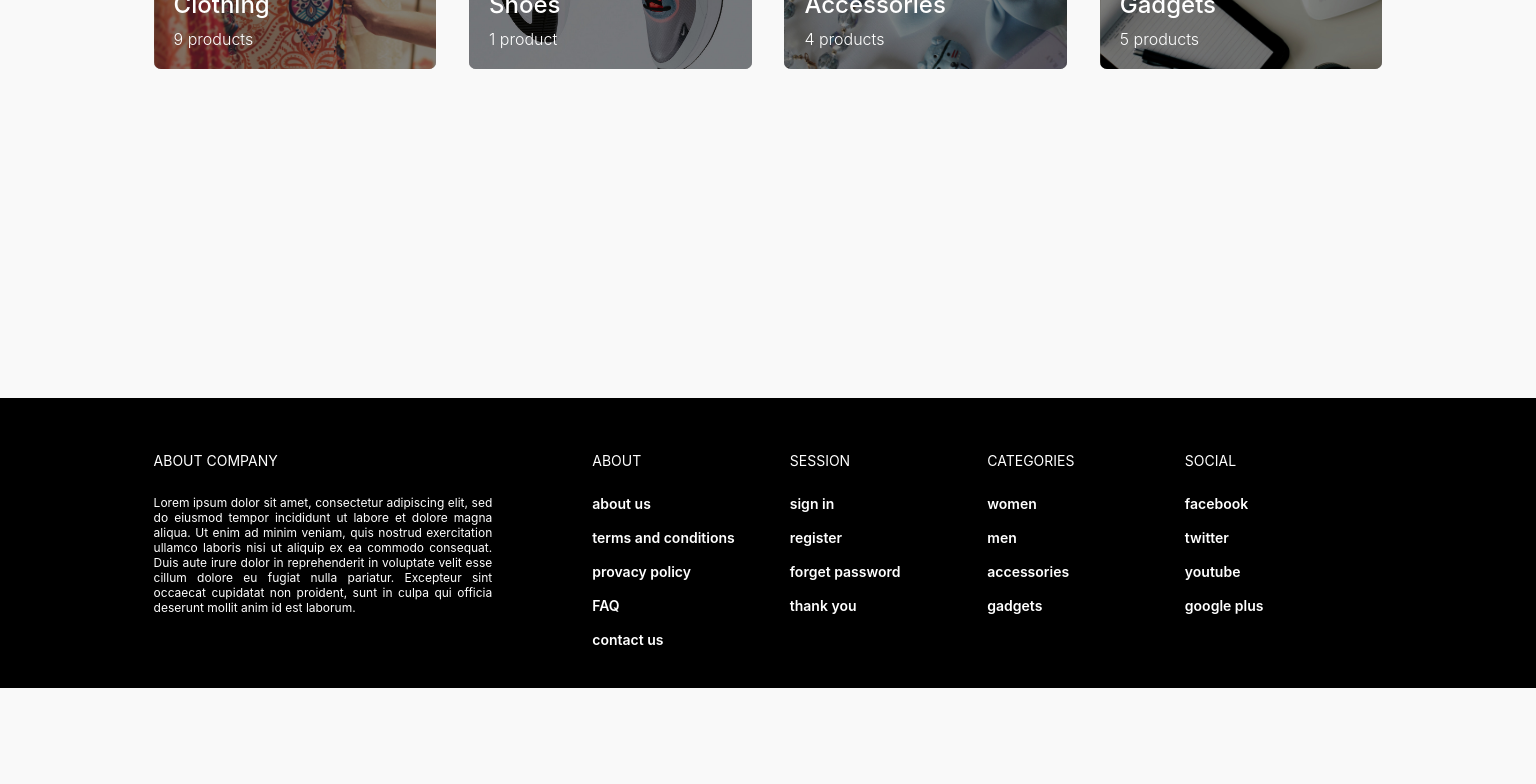
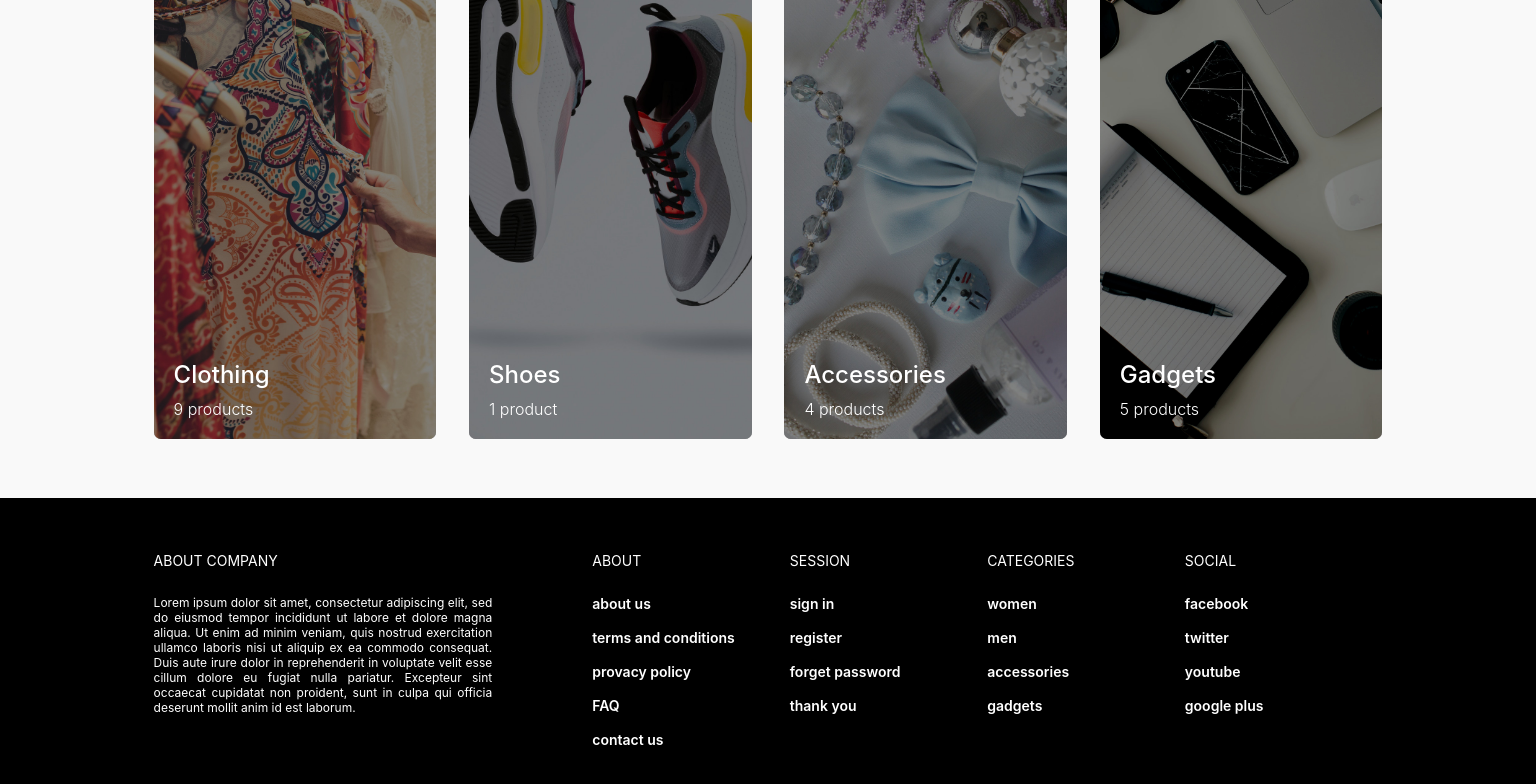
Before and after one commit to MagPtak/ShopApp, a React (Create React App) app: page / in a window 1536 px wide. Shown: the part 1052-1836 px from the top of the page. Before the commit the page ends 1740 px from the top, so only its background shows below. Built offline with nearby package versions, Linux system fonts and the light colour scheme; the HTML template or start-up script is replaced by a standard one.

Commit message:
[JRD-4] change styles and formating

```diff
--- a/src/App.tsx
+++ b/src/App.tsx
@@ -17,6 +17,7 @@ function App() {
     <div className="appWrapper">
       <Router>
         <Header />
+        <div className="contentWrapper">
           <Routes>
             <Route path={routerPaths.home} element={<Home />} />
             <Route path={routerPaths.signin} element={<SignIn />}/>
@@ -27,6 +28,7 @@ function App() {
             <Route path={routerPaths.cart} element={<Cart />} />
             <Route path={routerPaths.other} element={<Other />} />
           </Routes>
+        </div>
         <Footer />
       </Router>
     </div>
--- a/src/components/CategorySection/CategorySection.css
+++ b/src/components/CategorySection/CategorySection.css
@@ -1,6 +1,5 @@
 .categoryContainer{
-  height: 600px;
-  /* background-color: grey; */
+  height: 700px;
   margin: 0 10% 20px 10%;
 
 }
@@ -10,7 +9,7 @@
   font-weight: 300;
 }
 
-.categoryContent{
+.categorySectionContent{
   display: flex;
   justify-content: space-between;
   height: 85%;
@@ -23,6 +22,7 @@
   border-radius: 7px;
   border: none;
   padding: 0;
+
 }
 
 .clothing, .shoes, .accessories, .gadgets{
@@ -68,7 +68,13 @@
   margin: 10px 0 20px 20px;
 }
 
-@media screen and (max-width: 767px) {
+@media screen and (min-width: 1441px) {
+  .categorySectionContent{
+    height: 85%;
+  }
 
-
+  .category{
+    height: 100%;
+    width: 23%;
+  }
 }
--- a/src/components/CategorySection/CategorySection.tsx
+++ b/src/components/CategorySection/CategorySection.tsx
@@ -6,7 +6,7 @@ const CategoryContainer: React.FC<Record<string, unknown>> = () => {
  return (
     <div className='categoryContainer'>
       <p className='categoryHeading'>Shop By Category</p>
-      <div className='categoryContent'>
+      <div className='categorySectionContent'>
         <NavLink to="/category/clothing" className='category'>
          <div className='clothing'>
           <p className='categoryName'>Clothing</p>
@@ -32,7 +32,6 @@ const CategoryContainer: React.FC<Record<string, unknown>> = () => {
           </div>
         </NavLink>
       </div>
-
     </div>
   )
 }
--- a/src/components/Footer/Footer.css
+++ b/src/components/Footer/Footer.css
@@ -3,6 +3,8 @@
   color: white;
   height: 250px;
   padding-top: 40px;
+  position: absolute;
+  bottom: 0;
 }
 
 .footerContent{
--- a/src/components/Header/Header.tsx
+++ b/src/components/Header/Header.tsx
@@ -2,6 +2,7 @@ import React from 'react';
 import Topbar from './Topbar/Topbar';
 import Search from './Search/Search';
 import Nav from './Nav/Nav';
+
 
 const Header: React.FC<Record<string, unknown>> = () => {
  return (
--- a/src/components/Header/Search/Search.css
+++ b/src/components/Header/Search/Search.css
@@ -1,7 +1,6 @@
 .searchContainer {
   height: 150px;
   background-color: rgb(249, 249, 249);
-  /* color: rgb(142, 138, 138); */
   font-size: 16px;
   font-weight: 500;
 }
--- a/src/index.css
+++ b/src/index.css
@@ -5,5 +5,12 @@ body {
   font-family: -apple-system, BlinkMacSystemFont, "Segoe UI", Roboto, Oxygen,
     Ubuntu, Cantarell, "Open Sans", "Helvetica Neue", sans-serif;
   background-color: rgb(249, 249, 249);
+}
 
+.appWrapper{
+  position: relative;
 }
+
+.contentWrapper{
+  padding-bottom: 290px;
+}
```
Lines whose indentation alone changed are shown as unchanged.
